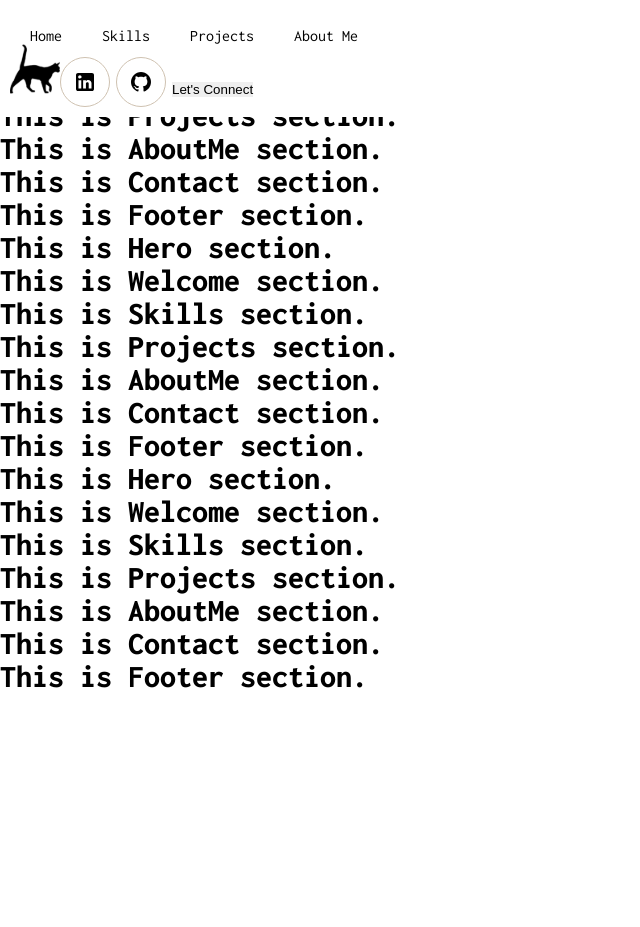
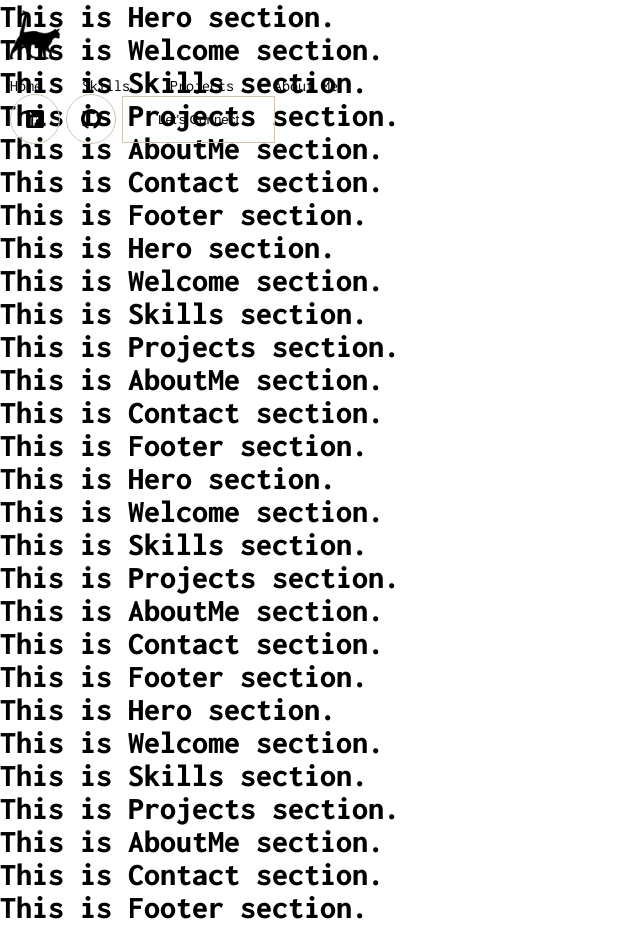
Before and after one commit to Misato-Seki/react-portfolio-website, a React (Create React App) app: page / in a window 1280 px wide. Shown: the top 927 px of the page, without its empty margins (0-640 px from the left). Before the commit the page ends 800 px from the top, so only its background shows below. Built offline with nearby package versions, Linux system fonts and the light colour scheme.

Commit message:
update: NavBar

```diff
--- a/src/App.css
+++ b/src/App.css
@@ -67,12 +67,21 @@ input:focus, textarea:focus, select:focus {
   position: fixed;
   width: 100%;
   z-index: 9999;
+  top: 0;
+  background-color: transparent;
+}
+
+.navbar.scrolled {
+  padding: 0;
   background-color: white;
 }
 
-.me-auto {
-  margin-left: 20px;
+.navbar.container {
+  display: flex;
+  justify-content: space-between;
+  align-items: center;
 }
+
 
 .nav-link {
   margin-right: 40px;
@@ -84,12 +93,18 @@ input:focus, textarea:focus, select:focus {
 }
 
 .navbar-brand {
-  justify-content: center;
+  display: flex;
+  align-items: center;
 }
 
 .navbar-brand img {
   width: 50px;
   height: auto;
+}
+
+.navbar-text {
+  display: flex;
+  align-items: center;
 }
 
 .social-icon {
@@ -106,13 +121,68 @@ input:focus, textarea:focus, select:focus {
   border-radius: 50%;
   border: 1px solid #CFC2B1;
   margin-right: 6px;
-  /* ??? */
   display: inline-flex;
   align-items: center;
   justify-content: center;
 }
 
+.social-icon a::before {
+  content: "";
+  width: 50px;
+  height: 50px;
+  position: absolute;
+  background-color: #CFC2B1;
+  border-radius: 50%;
+  transform: scale(0);
+  transition: 0.3s ease-in-out;
+}
+
+.social-icon a:hover::before {
+  transform: scale(1);
+}
+
 .social-icon img {
   width: 50%;
   height: auto;
+  z-index: 1;
 }
+
+.social-icon a:hover img {
+  filter: invert(1) brightness(2);;
+}
+
+.navbar-text button {
+  border: 1px solid #CFC2B1;
+  padding: 15px 35px;
+  margin-right: 20px;
+  position: relative;
+  background-color: transparent;
+}
+
+.navbar-text button span {
+  z-index: 1;
+}
+
+.navbar-text button::before {
+  content: "";
+  width: 0%;
+  height: 100%;
+  position: absolute;
+  background-color: #CFC2B1;
+  left: 0;
+  top: 0;
+  transition: 0.3s ease-in-out;
+  z-index: -1;
+}
+
+.navbar-text button:hover::before {
+  content: "";
+  width: 100%;
+  height: 100%;
+  position: absolute;
+}
+
+
+.navbar-text button:hover {
+  color: white;
+}
--- a/src/App.js
+++ b/src/App.js
@@ -35,6 +35,42 @@ function App() {
         <AboutMe />
         <Contact />
         <Footer />
+        <Hero />
+        <Welcome />
+        <Skills />
+        <Projects />
+        <AboutMe />
+        <Contact />
+        <Footer />
+        <Hero />
+        <Welcome />
+        <Skills />
+        <Projects />
+        <AboutMe />
+        <Contact />
+        <Footer />
+        <Hero />
+        <Welcome />
+        <Skills />
+        <Projects />
+        <AboutMe />
+        <Contact />
+        <Footer />
+        <Hero />
+        <Welcome />
+        <Skills />
+        <Projects />
+        <AboutMe />
+        <Contact />
+        <Footer />
+        <Hero />
+        <Welcome />
+        <Skills />
+        <Projects />
+        <AboutMe />
+        <Contact />
+        <Footer />
+
       </div>
     </BrowserRouter>
   );
--- a/src/components/NavBar.js
+++ b/src/components/NavBar.js
@@ -5,12 +5,30 @@ import Logo from '../assets/img/logo_cat.svg';
 import LinkedIn from '../assets/img/linkedin.svg';
 import GitHub from '../assets/img/github.svg';
 import { HashLink } from 'react-router-hash-link';
-
+import { useEffect, useState } from 'react';
 
 function NavBar() {
+    const [scrolled, setScrolled] = useState(false);
+
+    useEffect(() => {
+        const onClick = () => {
+            if(window.scrollY > 50){
+                setScrolled(true);
+            }else{
+                setScrolled(false);
+            }
+        }
+
+        window.addEventListener('scroll', onClick);
+        // Cleanup function to remove the event listener
+        return () => window.removeEventListener('scroll', onClick);
+    },[])
     return (
-        <Navbar expand="md" className="bg-body-tertiary">
+        <Navbar expand="md" className={scrolled ? "scrolled" : ""}>
         <Container>
+            <Navbar.Brand href="#home">
+                <img src={Logo} className="d-inline-block align-top" alt="logo"/>
+            </Navbar.Brand>
             <Navbar.Toggle aria-controls="basic-navbar-nav">
                 <span className='navbar-toggle-icon'></span>
             </Navbar.Toggle>
@@ -21,9 +39,6 @@ function NavBar() {
                 <Nav.Link href="#projects">Projects</Nav.Link>
                 <Nav.Link href="#aboutMe">About Me</Nav.Link>
             </Nav>
-            <Navbar.Brand href="#home">
-                <img src={Logo} className="d-inline-block align-top" alt="logo"/>
-            </Navbar.Brand>
             <span className='navbar-text'>
                 <div className='social-icon'>
                     <a href='#'><img src={LinkedIn} alt="linkedin-logo" /></a>
```
